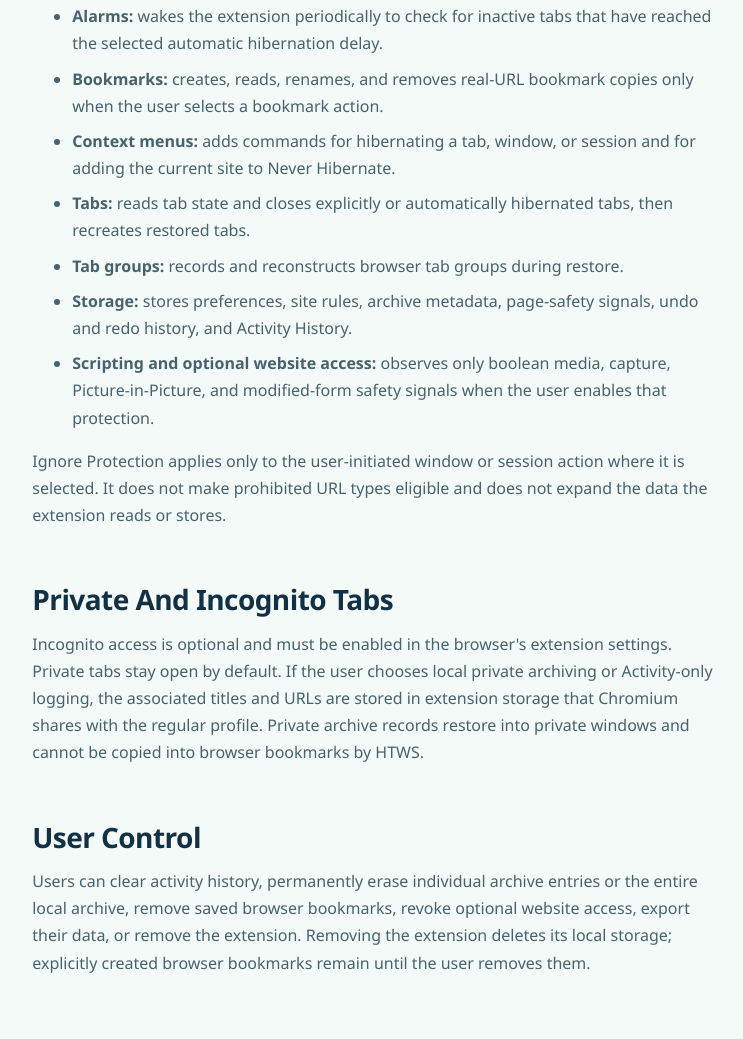
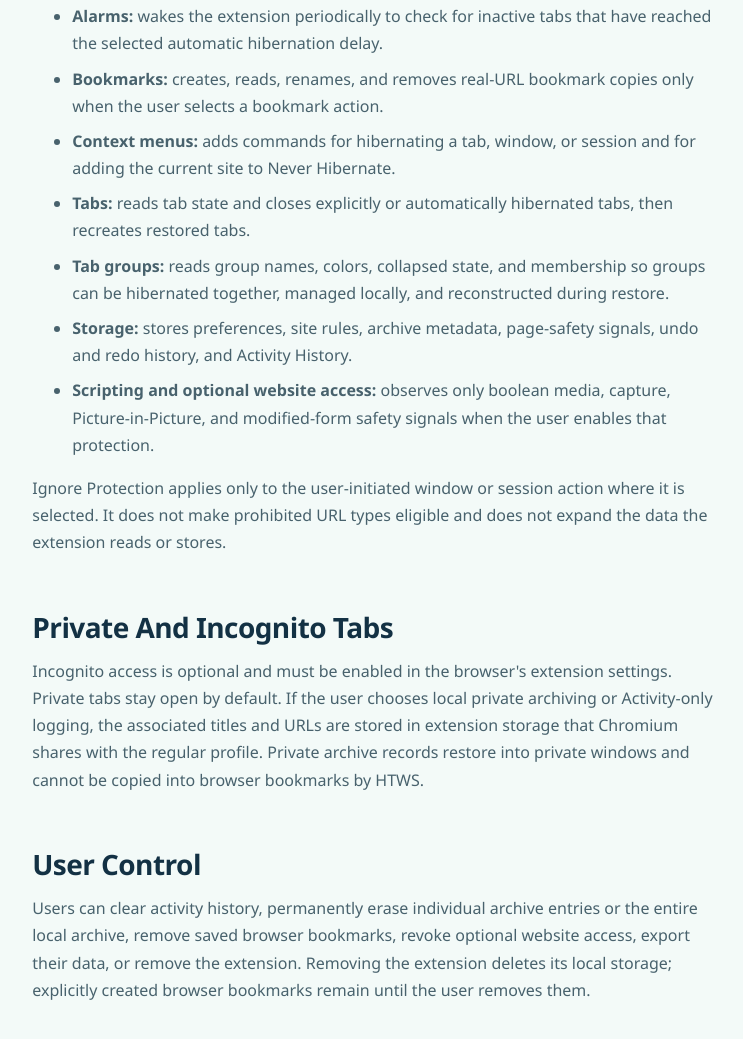
Before and after one commit to ilobaak/htws-extension-site, a plain HTML site: page privacy.html in a window 1280 px wide. Shown: the part 1456-2495 px from the top of the page, without its empty margins (260-1003 px from the left). Drawn offline with Linux system fonts and the light colour scheme.

Commit message:
preserve grouped tabs during hibernation

```diff
--- a/privacy.html
+++ b/privacy.html
@@ -96,8 +96,9 @@
           automatically hibernated tabs, then recreates restored tabs.
         </li>
         <li>
-          <strong>Tab groups:</strong> records and reconstructs browser tab
-          groups during restore.
+          <strong>Tab groups:</strong> reads group names, colors, collapsed
+          state, and membership so groups can be hibernated together, managed
+          locally, and reconstructed during restore.
         </li>
         <li>
           <strong>Storage:</strong> stores preferences, site rules, archive
```
